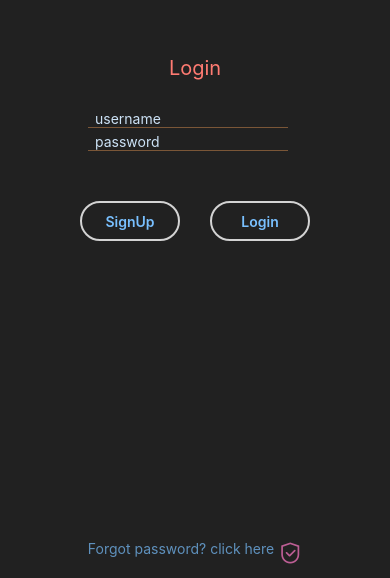
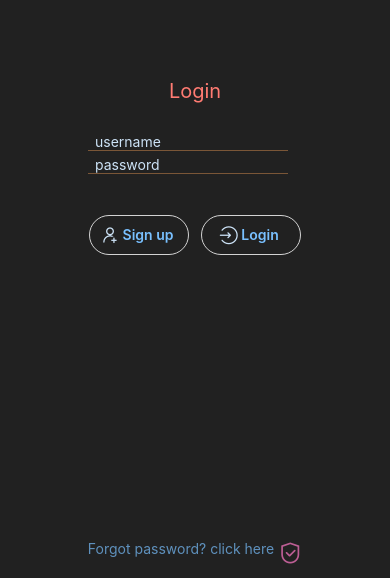
Before and after one commit to janijk/SomeSecrets, a React Native app: screen /create in a window 390 px wide. Shown: the part 266-844 px from the top of the page. Built offline with nearby package versions, Linux system fonts and the light colour scheme.

Commit message:
FEAT: adding some icons

```diff
--- a/App.js
+++ b/App.js
@@ -30,7 +30,7 @@ export default function App() {
           {!isAuth ? (
             <>
               <Stack.Screen name="login" component={LoginScreen} />
-              <Stack.Screen name="signup" component={SignUpScreen} />
+              <Stack.Screen name="Sign up" component={SignUpScreen} options={{ headerShown: true }} />
             </>
           ) : (
             <Stack.Screen name='hometabs' component={HomeTabs} />
--- /dev/null
+++ b/src/components/CustomButton.js
@@ -0,0 +1,40 @@
+import { View, Text, Pressable, StyleSheet } from 'react-native';
+import { AntDesign, MaterialIcons } from '@expo/vector-icons';
+
+export const CustomButton = ({ value, iconName, iconSize, iconSet, press }) => {
+
+    return (
+        <View>
+            <Pressable
+                onPress={press}
+                style={({ pressed }) => [{ borderColor: pressed ? '#FF79C6' : "lightgrey" }, styles.buttons]}
+            >
+                <View style={[styles.flexRow, { alignItems: "center" }]}>
+                    {iconSet === "MaterialIcons" && <MaterialIcons name={iconName} size={iconSize} color="#cde3f7" />}
+                    {iconSet === "AntDesign" && <AntDesign name={iconName} size={iconSize} color="#cde3f7" />}
+                    <Text style={styles.buttonText}>{`${value}`}</Text>
+                </View>
+            </Pressable>
+        </View>
+    );
+}
+
+const styles = StyleSheet.create({
+    buttons: {
+        marginBottom: 3,
+        width: 100,
+        height: 40,
+        borderRadius: 20,
+        borderWidth: 1,
+        justifyContent: "center",
+        alignItems: "center",
+        alignSelf: "center"
+    },
+    buttonText: {
+        color: "#79C0FF",
+        fontWeight: "600"
+    },
+    flexRow: {
+        flexDirection: "row",
+    },
+});
--- a/src/components/EditCredential.js
+++ b/src/components/EditCredential.js
@@ -63,7 +63,10 @@ export const EditCredential = ({ credential, action }) => {
                     onPress={() => onSave()}
                     style={({ pressed }) => [{ borderColor: pressed ? '#FF79C6' : "lightgrey" }, styles.buttons]}
                 >
-                    <Text style={styles.buttonText}>Save</Text>
+                    <View style={[styles.flexRow, { alignItems: "center" }]}>
+                        <AntDesign style={{ marginRight: 5 }} name="checkcircleo" size={18} color="#cde3f7" />
+                        <Text style={styles.buttonText}>{` Save   `}</Text>
+                    </View>
                 </Pressable>
             </View>
         </View>
@@ -103,7 +106,7 @@ const styles = StyleSheet.create({
         width: 100,
         height: 40,
         borderRadius: 20,
-        borderWidth: 2,
+        borderWidth: 1,
         justifyContent: "center",
         alignItems: "center",
         alignSelf: "center"
--- a/src/components/PasswordListItem.js
+++ b/src/components/PasswordListItem.js
@@ -47,7 +47,7 @@ export const PasswordListItem = ({ props, longPress }) => {
             {expanded ?
                 <>
                     <View style={styles.itemView}>
-                        <View style={styles.flexRow}>
+                        <View style={[styles.flexRow, { marginLeft: 5 }]}>
                             <Text style={styles.listItemTextOne}>Username:</Text>
                             <Text style={styles.listItemText}>{`   ${props.username}`}</Text>
                         </View>
@@ -60,7 +60,7 @@ export const PasswordListItem = ({ props, longPress }) => {
                         </Pressable>
                     </View>
                     <View style={styles.itemView}>
-                        <View style={styles.flexRow}>
+                        <View style={[styles.flexRow, { marginLeft: 5 }]}>
                             <Text style={styles.listItemTextOne}>Password:</Text>
                             <Text style={styles.listItemText}>{`    ${props.password}`}</Text>
                         </View>
--- a/src/screens/CreatePasswordScreen.js
+++ b/src/screens/CreatePasswordScreen.js
@@ -8,11 +8,11 @@ import { RadioButtonGroup } from '../components/RadioButtonGroup';
 import Slider from '@react-native-community/slider';
 import { reloadCredentials } from '../redux/loaderSlice';
 import { SafeAreaView } from 'react-native-safe-area-context';
-import { AntDesign } from '@expo/vector-icons';
+import { AntDesign, MaterialIcons } from '@expo/vector-icons';
 import Ionicons from '@expo/vector-icons/Ionicons';
-import { MaterialIcons } from '@expo/vector-icons';
 import { StatusBar } from 'expo-status-bar';
 import * as Clipboard from 'expo-clipboard';
+import { CustomButton } from '../components/CustomButton';
 
 export const CreatePasswordScreen = ({ navigation }) => {
     const [length, setLength] = useState(12);
@@ -107,11 +107,13 @@ export const CreatePasswordScreen = ({ navigation }) => {
                 </View>
                 <Pressable disabled={loading}
                     onPress={() => generatePassword()}
-                    style={({ pressed }) => [{ borderColor: pressed ? '#FF79C6' : "lightgrey" },
-                    styles.buttons]}>
-                    <Text style={styles.buttonText}>
-                        {loading ? <ActivityIndicator size="small" color="#FF79C6" /> : `Generate`}
-                    </Text>
+                    style={({ pressed }) => [{ borderColor: pressed ? '#FF79C6' : "lightgrey" }, styles.buttons]}>
+                    <View style={[styles.flexRow, { alignItems: "center" }]}>
+                        {!loading && <MaterialIcons style={{ marginRight: 1 }} name="autorenew" size={19} color="#cde3f7" />}
+                        <Text style={styles.buttonText}>
+                            {loading ? <ActivityIndicator size="small" color="#FF79C6" /> : `Generate `}
+                        </Text>
+                    </View>
                 </Pressable>
             </View>
             <View style={styles.boxContainer}>
@@ -159,21 +161,25 @@ export const CreatePasswordScreen = ({ navigation }) => {
                     </View>
                     <View style={[styles.itemSeprator, !valid && !password && { backgroundColor: "red" }]}></View>
                 </View>
-                <Pressable title='save' onPress={() => save()} disabled={saved}
+                <Pressable onPress={() => save()} disabled={saved}
                     style={({ pressed }) => [{ borderColor: pressed ? '#FF79C6' : saved ? 'green' : "lightgrey" },
                     styles.buttons]}>
-                    {!saved ? <Text style={styles.buttonText}>Save</Text> : <AntDesign name="checkcircleo" size={24} color="green" />}
+                    <View style={[styles.flexRow, { alignItems: "center" }]}>
+                        {!saved && <AntDesign style={{ marginRight: 5 }} name="checkcircleo" size={18} color="#cde3f7" />}
+                        {!saved ? <Text style={styles.buttonText}>{` Save   `}</Text> : <AntDesign name="checkcircleo" size={24} color="green" />}
+                    </View>
                 </Pressable>
             </View>
-            <View style={{ flex: 1, }}>
-                <Pressable onPress={() => navigation.navigate('history')}
-                    style={({ pressed }) => [{ borderColor: pressed ? '#FF79C6' : "lightgrey" },
-                    styles.buttons]}>
-                    <View style={[styles.flexRow, { alignItems: "center" }]}>
-                        <MaterialIcons style={{ marginRight: 3 }} name="history" size={22} color="#cde3f7" />
-                        <Text style={styles.buttonText}>History</Text>
-                    </View>
-                </Pressable>
+            <View style={{ flex: 1 }}>
+                <View style={{ marginTop: 30 }}>
+                    <CustomButton
+                        value={` History `}
+                        iconSet={"MaterialIcons"}
+                        iconName={"history"}
+                        iconSize={22}
+                        press={() => navigation.navigate('history')}
+                    />
+                </View>
             </View>
             <StatusBar style="light" />
         </SafeAreaView >
@@ -194,11 +200,12 @@ const styles = StyleSheet.create({
         justifyContent: 'center',
     },
     buttons: {
-        margin: 20,
+        marginTop: 25,
+        marginBottom: 15,
         width: 100,
         height: 40,
         borderRadius: 20,
-        borderWidth: 2,
+        borderWidth: 1,
         justifyContent: "center",
         alignItems: "center",
         alignSelf: "center"
--- a/src/screens/HomeScreen.js
+++ b/src/screens/HomeScreen.js
@@ -3,6 +3,7 @@ import { useDispatch } from 'react-redux';
 import { resetState } from '../redux/loaderSlice';
 import { SafeAreaView } from 'react-native-safe-area-context';
 import { StatusBar } from 'expo-status-bar';
+import { AntDesign } from '@expo/vector-icons';
 
 export const HomeScreen = () => {
     const dispatch = useDispatch();
@@ -19,8 +20,12 @@ export const HomeScreen = () => {
             <View style={styles.innerContainers}>
                 <Pressable onPress={() => handleSignout()}
                     style={({ pressed }) => [{ borderColor: pressed ? '#FF79C6' : "lightgrey" },
-                    styles.buttons]}>
-                    <Text style={styles.buttonText}>LogOut</Text>
+                    styles.buttons]}
+                >
+                    <View style={[styles.flexRow, { alignItems: "center" }]}>
+                        <AntDesign style={{ marginRight: 4 }} name="logout" size={18} color="#cde3f7" />
+                        <Text style={styles.buttonText}>Logout</Text>
+                    </View>
                 </Pressable>
             </View>
             <StatusBar style="light" />
@@ -52,7 +57,7 @@ const styles = StyleSheet.create({
         width: 100,
         height: 40,
         borderRadius: 20,
-        borderWidth: 2,
+        borderWidth: 1,
         justifyContent: "center",
         alignItems: "center",
         alignSelf: "center"
@@ -61,4 +66,7 @@ const styles = StyleSheet.create({
         color: "#79C0FF",
         fontWeight: "600"
     },
+    flexRow: {
+        flexDirection: "row",
+    },
 });
--- a/src/screens/LoginScreen.js
+++ b/src/screens/LoginScreen.js
@@ -6,6 +6,7 @@ import { login } from '../utils/user.utils'
 import { SafeAreaView } from 'react-native-safe-area-context';
 import { StatusBar } from 'expo-status-bar';
 import { AntDesign, Ionicons } from '@expo/vector-icons';
+import { CustomButton } from '../components/CustomButton';
 
 export const LoginScreen = ({ navigation }) => {
     const [username, setUsername] = useState("");
@@ -51,17 +52,25 @@ export const LoginScreen = ({ navigation }) => {
                 placeholderTextColor={"#cde3f7"}>
             </TextInput>
             <View style={[styles.itemSeprator, loginMessage && !password && { backgroundColor: "red" }]}></View>
-            <View style={styles.flexRow}>
-                <Pressable onPress={() => navigation.navigate('signup')}
-                    style={({ pressed }) => [{ borderColor: pressed ? '#FF79C6' : "lightgrey" },
-                    styles.buttons]}>
-                    <Text style={styles.buttonText}>SignUp</Text>
-                </Pressable>
-                <Pressable onPress={() => handleLogin()}
-                    style={({ pressed }) => [{ borderColor: pressed ? '#FF79C6' : "lightgrey" },
-                    styles.buttons]}>
-                    <Text style={styles.buttonText}>Login</Text>
-                </Pressable>
+            <View style={[styles.flexRow, { marginTop: 30 }]}>
+                <View style={styles.buttonContainer}>
+                    <CustomButton
+                        value={` Sign up `}
+                        iconSet={"AntDesign"}
+                        iconName={"adduser"}
+                        iconSize={18}
+                        press={() => navigation.navigate('Sign up')}
+                    />
+                </View>
+                <View style={styles.buttonContainer}>
+                    <CustomButton
+                        value={` Login `}
+                        iconSet={"AntDesign"}
+                        iconName={"login"}
+                        iconSize={18}
+                        press={() => handleLogin()}
+                    />
+                </View>
             </View>
             {loginMessage && <Text style={styles.errorMessage}>{loginMessage}</Text>}
             <Pressable
@@ -91,6 +100,9 @@ const styles = StyleSheet.create({
     forgottenTxt: {
         color: "#79C0FF"
     },
+    buttonContainer: {
+        margin: 6
+    },
     textH: {
         color: "#FF7B72",
         fontSize: 20,
@@ -100,20 +112,6 @@ const styles = StyleSheet.create({
     textInputBlue: {
         color: "#79C0FF",
         width: 200
-    },
-    buttons: {
-        margin: 15,
-        width: 100,
-        height: 40,
-        borderRadius: 20,
-        borderWidth: 2,
-        justifyContent: "center",
-        alignItems: "center",
-        alignSelf: "center"
-    },
-    buttonText: {
-        color: "#79C0FF",
-        fontWeight: "600"
     },
     itemSeprator: {
         height: 1,
@@ -126,7 +124,6 @@ const styles = StyleSheet.create({
     },
     flexRow: {
         flexDirection: "row",
-        margin: 30,
     },
     errorMessage: {
         position: "absolute",
--- a/src/screens/PasswordListScreen.js
+++ b/src/screens/PasswordListScreen.js
@@ -6,6 +6,7 @@ import { useSelector } from 'react-redux';
 import { storageRead } from '../utils/storage.utils';
 import { editCredentials } from '../utils/user.utils';
 import { SafeAreaView } from 'react-native-safe-area-context';
+import { AntDesign } from '@expo/vector-icons';
 
 export const PasswordListScreen = () => {
     const [editView, setEditView] = useState(false);
@@ -79,10 +80,14 @@ export const PasswordListScreen = () => {
                     <>
                         <EditCredential credential={credential} action={(action) => handleAction(action)} />
                         <View style={styles.containerEdit}>
-                            <Pressable onPress={() => setEditView(!editView)}
-                                style={({ pressed }) => [{ borderColor: pressed ? '#FF79C6' : "lightgrey" },
-                                styles.buttons]}>
-                                <Text style={styles.buttonText}>Cancel</Text>
+                            <Pressable
+                                onPress={() => setEditView(!editView)}
+                                style={({ pressed }) => [{ borderColor: pressed ? '#FF79C6' : "lightgrey" }, styles.buttons]}
+                            >
+                                <View style={[styles.flexRow, { alignItems: "center" }]}>
+                                    <AntDesign style={{ marginRight: 4 }} name="closecircleo" size={18} color="#cde3f7" />
+                                    <Text style={styles.buttonText}>Cancel</Text>
+                                </View>
                             </Pressable>
                         </View>
                     </>
@@ -108,7 +113,7 @@ const styles = StyleSheet.create({
         width: 100,
         height: 40,
         borderRadius: 20,
-        borderWidth: 2,
+        borderWidth: 1,
         justifyContent: "center",
         alignItems: "center",
     },
@@ -116,4 +121,7 @@ const styles = StyleSheet.create({
         color: "#79C0FF",
         fontWeight: "600",
     },
+    flexRow: {
+        flexDirection: "row",
+    },
 });
--- a/src/screens/SignUpScreen.js
+++ b/src/screens/SignUpScreen.js
@@ -1,9 +1,10 @@
 import { useState } from 'react';
-import { StyleSheet, View, Text, TextInput, Pressable } from 'react-native';
+import { StyleSheet, View, Text, TextInput } from 'react-native';
 import { signup } from '../utils/user.utils'
 import { useDispatch } from "react-redux";
 import { setIsAuth, setUser } from "../redux/loaderSlice";
 import { SafeAreaView } from 'react-native-safe-area-context';
+import { CustomButton } from '../components/CustomButton';
 
 export const SignUpScreen = ({ navigation }) => {
     const [username, setUsername] = useState(null);
@@ -55,18 +56,15 @@ export const SignUpScreen = ({ navigation }) => {
             </TextInput>
             <View style={[styles.itemSeprator, !valid && !password && { backgroundColor: "red" }]}></View>
             <View style={styles.flexRow}>
-                <Pressable onPress={() => navigation.goBack()}
-                    style={({ pressed }) => [{ borderColor: pressed ? '#FF79C6' : "lightgrey" },
-                    styles.buttons]}>
-                    <Text style={styles.buttonText}>Back</Text>
-                </Pressable>
-                <Pressable onPress={() => handleSignup()}
-                    style={({ pressed }) => [{ borderColor: pressed ? '#FF79C6' : "lightgrey" },
-                    styles.buttons]}>
-                    <Text style={styles.buttonText}>Create</Text>
-                </Pressable>
+                <CustomButton
+                    value={` Create `}
+                    iconSet={"AntDesign"}
+                    iconName={"adduser"}
+                    iconSize={18}
+                    press={() => handleSignup()}
+                />
             </View>
-            {signupMessage === null ? null : <Text style={styles.errorMessage}>{signupMessage}</Text>}
+            {signupMessage && <Text style={styles.errorMessage}>{signupMessage}</Text>}
         </SafeAreaView>
     )
 }
@@ -87,20 +85,6 @@ const styles = StyleSheet.create({
         color: "#79C0FF",
         width: 200
     },
-    buttons: {
-        margin: 15,
-        width: 100,
-        height: 40,
-        borderRadius: 20,
-        borderWidth: 2,
-        justifyContent: "center",
-        alignItems: "center",
-        alignSelf: "center"
-    },
-    buttonText: {
-        color: "#79C0FF",
-        fontWeight: "600"
-    },
     itemSeprator: {
         height: 1,
         marginBottom: 5,
@@ -112,7 +96,8 @@ const styles = StyleSheet.create({
     },
     flexRow: {
         flexDirection: "row",
-        margin: 30,
+        marginTop: 30,
+        marginBottom: 80
     },
     errorMessage: {
         color: '#FF7B72',
```
